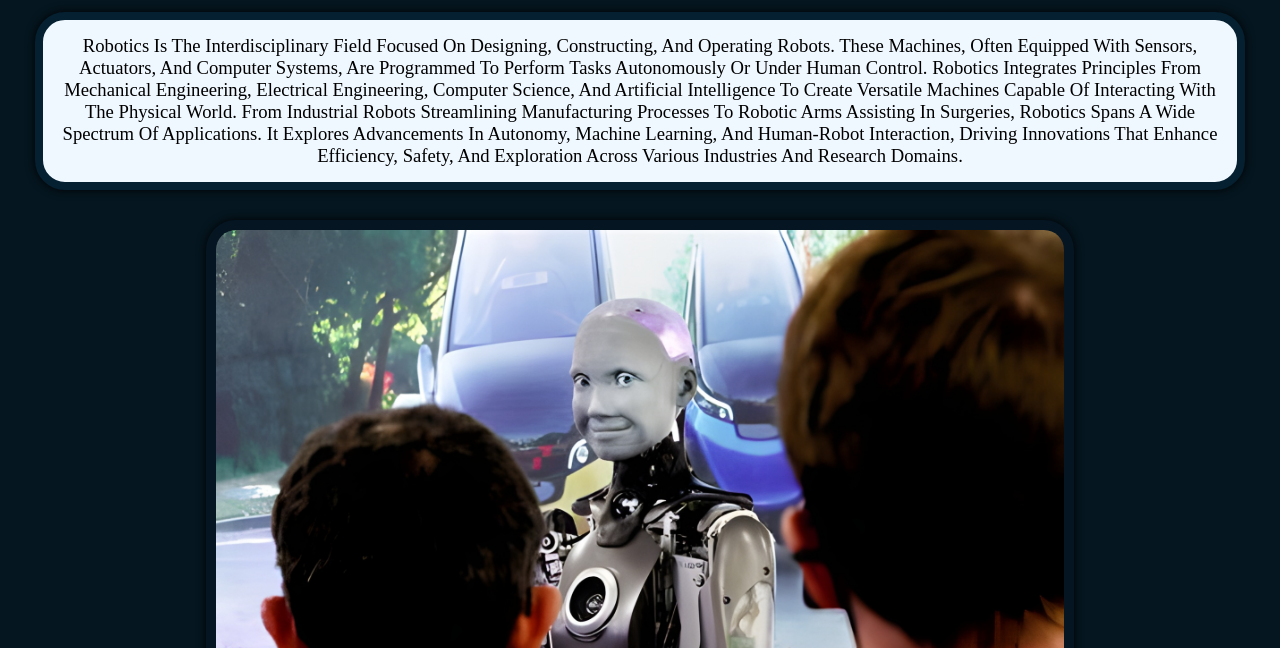
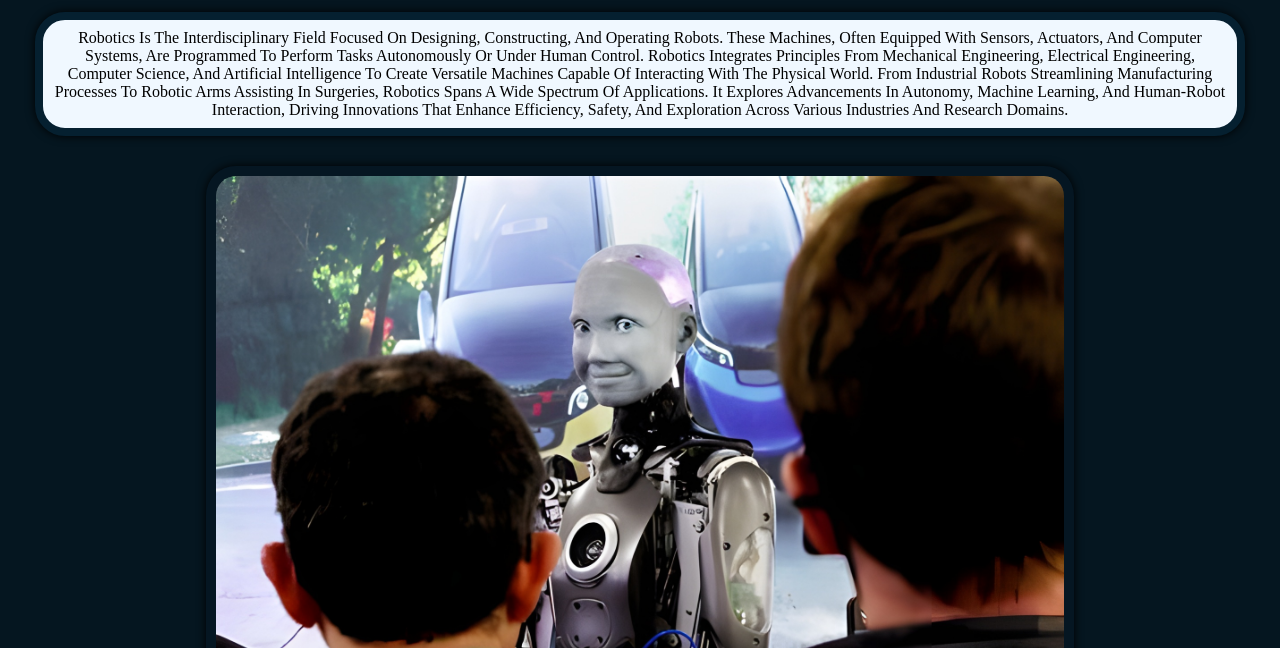
Before and after one commit to dinusasa/dinusasa, a plain HTML site: page index.html in a window 1280 px wide. Shown: the part 152-800 px from the top of the page. Drawn offline with Linux system fonts and the light colour scheme; a web font is replaced by a local one.

Commit message:
Add files via upload

```diff
--- a/scripts/style.css
+++ b/scripts/style.css
@@ -83,10 +83,10 @@ h1 {
   letter-spacing: 1px;
 }
 p {
-  font-size: 14pt;
+  font-size: 12pt;
   margin: 15px;
   text-align: center;
-  padding: 15px;
+  padding: 9px;
   background-color: aliceblue;
   color: black;
   border-radius: 30px;
```
